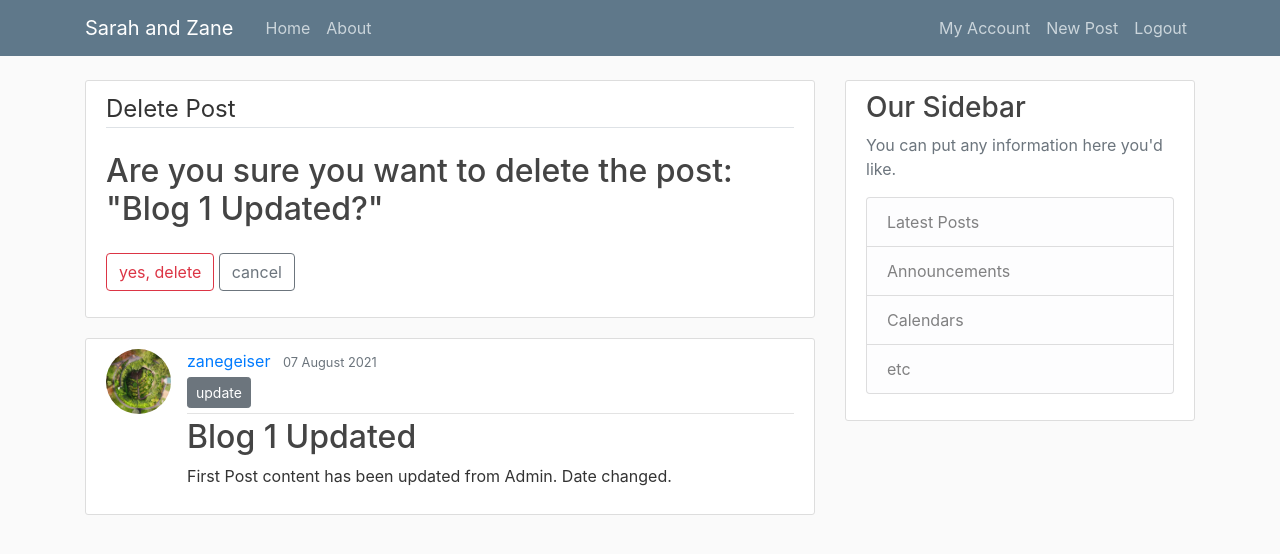
After one commit to ZaneGeiser/s_z_site, a Django app: page /post/1/delete/ in a window 1280 px wide. The commit adds this page. Shown: the top 554 px of the page. Run offline with Django 3.2, Linux system fonts and the light colour scheme; a user stored in the database is signed in; data comes from the database, SQL or seed files in the repository; both versions use the stored data as it was after the commit; some libraries are stand-ins or nearby versions.

Commit message:
Add ability for users to create, update, delete, and view detail on their posts.

```diff
--- a/blog/models.py
+++ b/blog/models.py
@@ -1,6 +1,7 @@
 from django.db import models
 from django.utils import timezone
 from django.contrib.auth.models import User
+from django.urls import reverse
 
 # Post Class for Blog Post on Site. Uses Django Database.
 
@@ -13,3 +14,6 @@ class Post(models.Model):
 
     def __str__(self):
         return self.title
+
+    def get_absolute_url(self):
+        return reverse('post-detail', kwargs={'pk': self.pk})
--- a/blog/templates/blog/base.html
+++ b/blog/templates/blog/base.html
@@ -34,6 +34,7 @@
                 <div class="navbar-nav">
                   {% if user.is_authenticated %}
                     <a class="nav-item nav-link" href="{% url 'profile' %}">My Account</a>
+                    <a class="nav-item nav-link" href="{% url 'post-create' %}">New Post</a>
                     <a class="nav-item nav-link" href="{% url 'logout' %}">Logout</a>
                   {% else %}
                     <a class="nav-item nav-link" href="{% url 'login' %}">Login</a>
--- a/blog/templates/blog/home.html
+++ b/blog/templates/blog/home.html
@@ -8,7 +8,7 @@
               <a class="mr-2" href="#">{{ post.author }}</a>
               <small class="text-muted">{{ post.date_posted|date:"d F Y" }}</small>
             </div>
-            <h2><a class="article-title" href="#">{{ post.title }}</a></h2>
+            <h2><a class="article-title" href="{% url 'post-detail' post.id %}">{{ post.title }}</a></h2>
             <p class="article-content">{{ post.content }}</p>
           </div>
         </article>
--- /dev/null
+++ b/blog/templates/blog/post_confirm_delete.html
@@ -0,0 +1,33 @@
+{% extends "blog/base.html"%}
+{% block content %}
+    <div class="content-section">
+        <form method="POST">
+            {% csrf_token %}
+            <fieldset class="form-group">
+                <legend class="border-bottom mb-4">Delete Post</legend>
+                    <h2>Are you sure you want to delete the post: "{{ object.title }}?"</h2>
+            </fieldset>
+            <div class="form-group">
+                <button class="btn btn-outline-danger " type="submit">yes, delete</button>
+                <a class="btn btn-outline-secondary " href="{% url 'post-detail' object.id %}">cancel</a>
+            </div>
+        </form>
+    </div>
+    <article class="media content-section">
+        <img class="rounded-circle article-img" src="{{ post.author.profile.image.url }}">
+         <div class="media-body">
+            <div class="article-metadata">
+                <a class="mr-2" href="#">{{ object.author }}</a>
+                <small class="text-muted">{{ object.date_posted|date:"d F Y" }}</small>
+                {% if object.author == user %}
+                    <div>
+                        <a class="btn btn-secondary btn-sm mt-1 mb-1" href="{% url 'post-update' object.id %}">update</a>
+                    </div>
+                {% endif %}
+            </div>
+        <h2 class="article-title" >{{ object.title }}</h2>
+        <p class="article-content">{{ object.content }}</p>
+        </div>
+    </article>
+
+{% endblock content %}
--- a/blog/urls.py
+++ b/blog/urls.py
@@ -1,8 +1,21 @@
 from django.urls import path
+from .views import (
+    PostDeleteView, PostListView, PostDetailView,
+    PostCreateView, PostUpdateView,
+    PostDeleteView)
 from . import views
 
 urlpatterns = [
-    path('', views.home, name='blog-home'),
+    path('', PostListView.as_view()  , name='blog-home'),
+    path('post/<int:pk>/', PostDetailView.as_view(), name='post-detail'),
+    path('post/new/', PostCreateView.as_view(), name='post-create'),
+    path('post/<int:pk>/update/', PostUpdateView.as_view(), name='post-update'),
+    path('post/<int:pk>/delete/', PostDeleteView.as_view(), name='post-delete'),
     path('about/', views.about, name='blog-about'),
 
 ]
+
+# Default PostListView Search Pattern.
+# <app>/<model>_<Viewtype>.html
+# changed the template_name in ./views.py to match my convetion.
+# ie. <app>/<model>.html
--- a/blog/views.py
+++ b/blog/views.py
@@ -1,4 +1,8 @@
 from django.shortcuts import render
+from django.contrib.auth.mixins import LoginRequiredMixin, UserPassesTestMixin
+from django.views.generic import (
+    ListView, DetailView, CreateView,
+    UpdateView, DeleteView)
 from .models import Post
 
 
@@ -8,6 +12,51 @@ def home(request):
     }
     return render(request, 'blog/home.html', context)
 
+class PostListView(ListView):
+    model = Post
+    template_name = 'blog/home.html'
+    context_object_name = 'posts'
+    ordering = ['-date_posted'] #loads newest blog first
+
+class PostDetailView(DetailView):
+    model = Post
+
+class PostCreateView(LoginRequiredMixin, CreateView):
+    model = Post
+    fields = ['title', 'content']
+
+    #Overides form_valid method so that we can include current user as author.
+    def form_valid(self, form):
+        form.instance.author = self.request.user
+        return super().form_valid(form)
+
+
+class PostUpdateView(LoginRequiredMixin, UserPassesTestMixin, UpdateView):
+    model = Post
+    fields = ['title', 'content']
+
+    #Overides form_valid method so that we can include current user as author.
+    def form_valid(self, form):
+        form.instance.author = self.request.user
+        return super().form_valid(form)
+
+    def test_func(self):
+        post = self.get_object()
+        if self.request.user == post.author:
+            return True
+        else:
+            return False
+
+class PostDeleteView(LoginRequiredMixin, UserPassesTestMixin, DeleteView):
+    model = Post
+    success_url = '/' #home page
+
+    def test_func(self):
+        post = self.get_object()
+        if self.request.user == post.author:
+            return True
+        else:
+            return False
 
 def about(request):
     return render(request, 'blog/about.html', {'title': 'About'})
```
Also changed, not shown: blog/templates/blog/post_detail.html (added, +20 -0 lines), blog/templates/blog/post_form.html (added, +16 -0 lines), README.txt, db.sqlite3, media/default.jpg, 1 other file.
